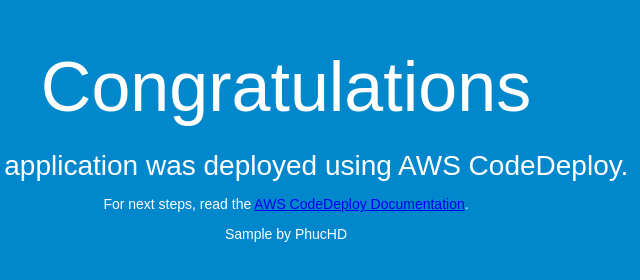
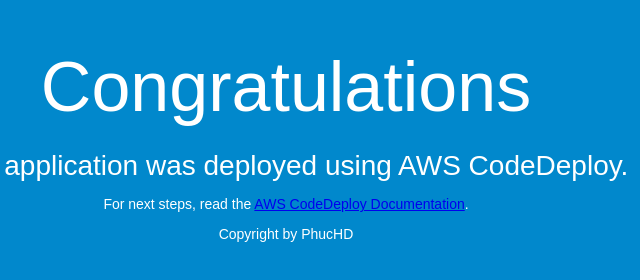
Before and after one commit to PrivatePhucHD/AutoDeploy, a plain HTML site: page index.html in a window 1280 px wide. Shown: the full height of the page, 354-994 px from the left. Drawn offline with Linux system fonts and the light colour scheme.

Commit message:
Update Index.html
Check Auto Deploy to AWS

```diff
--- a/index.html
+++ b/index.html
@@ -29,7 +29,7 @@
     <h1>Congratulations</h1>
     <h2>This application was deployed using AWS CodeDeploy.</h2>
     <p>For next steps, read the <a href="http://aws.amazon.com/documentation/codedeploy">AWS CodeDeploy Documentation</a>.</p>
-    <p>Sample by PhucHD</p>
+    <p>Copyright by PhucHD</p>
   </div>
 </body>
 </html>
```
